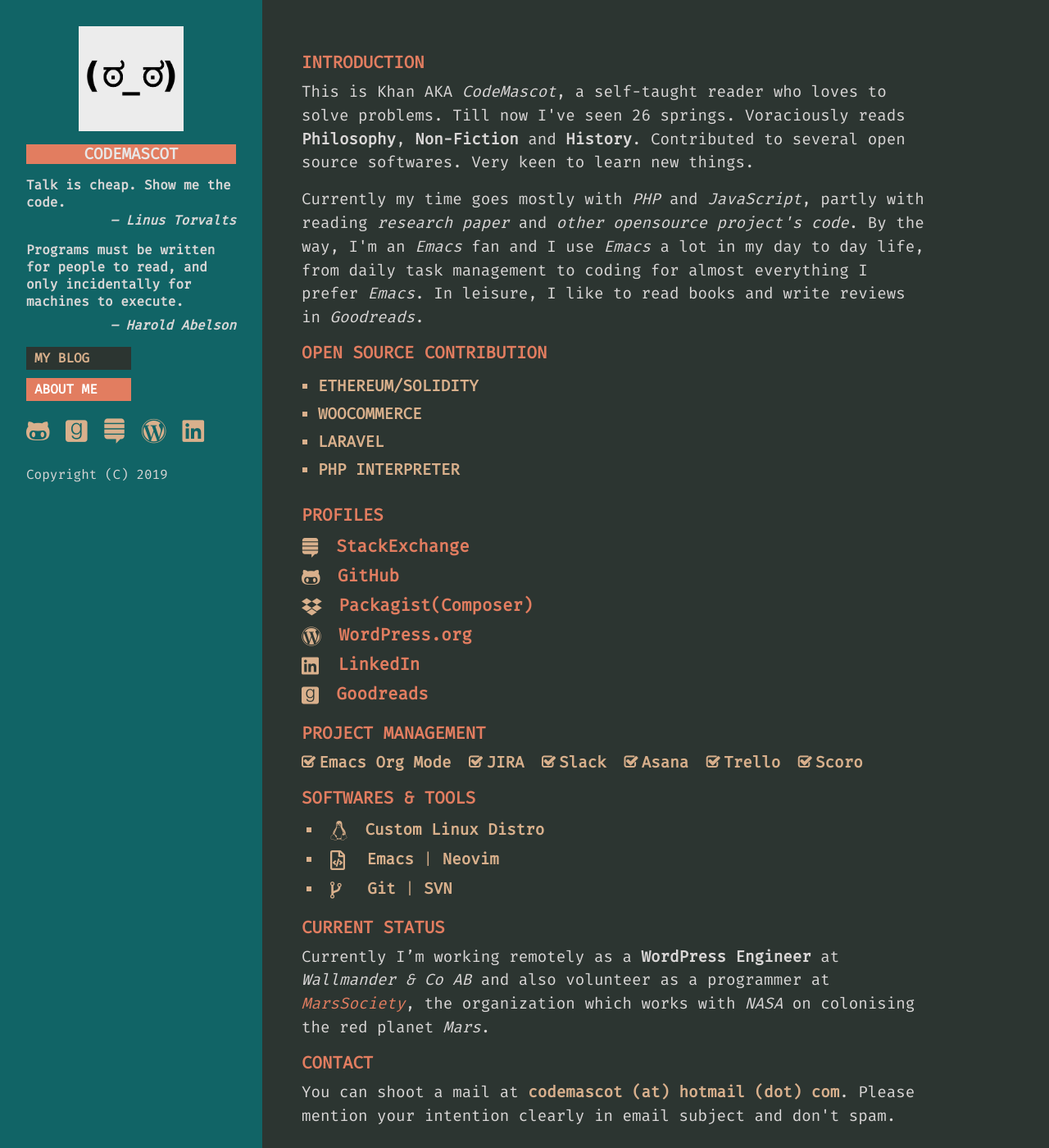
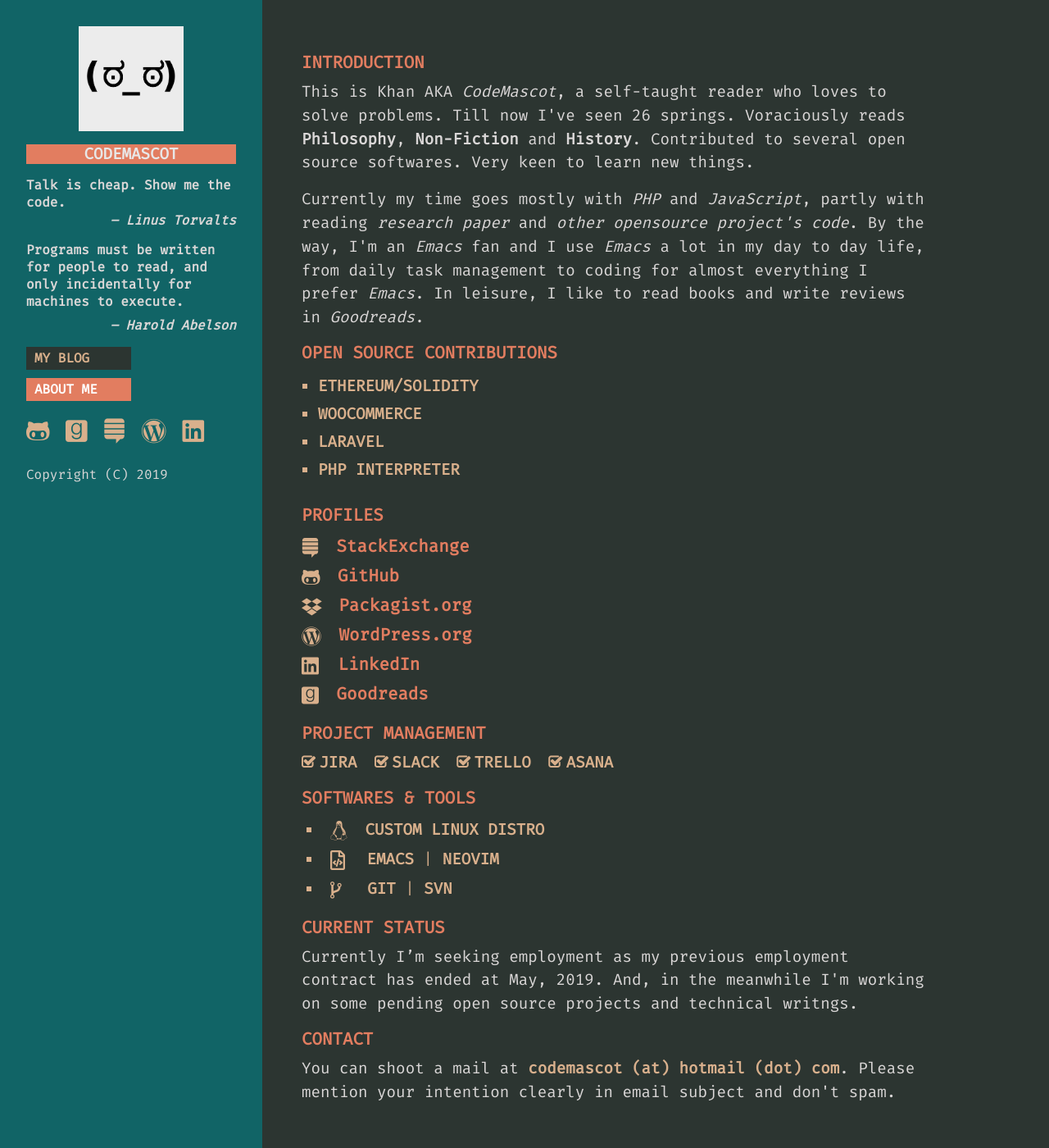
Before and after one commit to khanrn/codemascot.github.io, a Jekyll site: the page built from about-me/index.html, in a window 1280 px wide and 1400 px high. Shown: the whole window at 82% size. Built offline with Jekyll 4.4.1, drawn with Linux system fonts in a browser that asks for light colours; nearby versions of some CDN libraries.

Commit message:
About Me update

```diff
--- a/about-me/index.html
+++ b/about-me/index.html
@@ -9,7 +9,7 @@
 	<p>This is Khan AKA <em>CodeMascot</em>, a self-taught reader who loves to solve problems. Till now I've seen <span id="age-year"></span> springs. Voraciously reads <b>Philosophy</b>, <b>Non-Fiction</b> and <b>History</b>. Contributed to several open source softwares. Very keen to learn new things.
 	<p>Currently my time goes mostly with <em>PHP</em> and <em>JavaScript</em>, partly with reading <em>research paper</em> and <em>other opensource project's code</em>. By the way, I'm an <em>Emacs</em> fan and I use <em>Emacs</em> a lot in my day to day life, from daily task management to coding for almost everything I prefer <em>Emacs</em>. In leisure, I like to read books and write reviews in <i>Goodreads</i>.</p>
 
-	<h1 class="page-title">Open Source Contribution</h>
+	<h1 class="page-title">Open Source Contributions</h>
 	<ul class="contributions">
 		<li><a target="_blank" href="https://github.com/ethereum/solidity/pulls?utf8=%E2%9C%93&q=is%3Amerged+is%3Apr+author%3Acodemascot+">ethereum/solidity</a></li>
 		<li><a target="_blank" href="https://github.com/woocommerce/woocommerce/pulls?utf8=%E2%9C%93&q=is%3Apr+author%3Acodemascot+is%3Amerged+">WooCommerce</a></li>
@@ -26,7 +26,7 @@
 			<a target="_blank" href="https://github.com/codemascot">GitHub</a>
 		</li>
 		<li class="packagist">
-			<a target="_blank" href="https://packagist.org/packages/codemascot/">Packagist(Composer)</a>
+			<a target="_blank" href="https://packagist.org/packages/codemascot/">Packagist.org</a>
 		</li>
 		<li class="wp-org">
 			<a target="_blank" href="https://profiles.wordpress.org/codemascot#content-plugins">WordPress.org</a>
@@ -41,29 +41,28 @@
 
 	<h1 class="page-title">Project Management</h1>
 	<p class="pm-tools">
-		<span>Emacs Org Mode</span>
 		<span>JIRA</span>
-		<span>Slack</span>
-		<span>Asana</span>
-		<span>Trello</span>
-		<span>Scoro</span>
+		<span>SLACK</span>
+		<span>TRELLO</span>
+		<span>ASANA</span>
 	</p>
 
 	<h1 class="page-title">Softwares & Tools</h1>
 	<ul class="software-tools">
 		<li class="os">
-			<span>Custom Linux Distro</span>
+			<span>CUSTOM LINUX DISTRO</span>
 		</li>
 		<li class="ide">
-			<span>Emacs</span> | <span>Neovim</span>
+			<span>EMACS</span> | <span>NEOVIM</span>
 		</li>
 		<li class="vcs">
-			<span>Git</span> | <span>SVN</span>
+			<span>GIT</span> | <span>SVN</span>
 		</li>
 	</ul>
 
 	<h1 class="page-title">Current Status</h1>
-	<p>Currently I’m working remotely as a <b>WordPress Engineer</b> at <i>Wallmander & Co AB</i> and also volunteer as a programmer at <em><a target="_blank" href="http://www.marssociety.org/">MarsSociety</a></em>, the organization which works with <em>NASA</em> on colonising the red planet <em>Mars</em>.</p>
+	<!--<p>Currently I’m working remotely as a <b>WordPress Engineer</b> at <i>Wallmander & Co AB</i> and also volunteer as a programmer at <em><a target="_blank" href="http://www.marssociety.org/">MarsSociety</a></em>, the organization which works with <em>NASA</em> on colonising the red planet <em>Mars</em>.</p>-->
+	<p>Currently I’m seeking employment as my previous employment contract has ended at May, 2019. And, in the meanwhile I'm working on some pending open source projects and technical writngs.</p>
 
 	<h1 class="page-title">Contact</h1>
 	<p>You can shoot a mail at <b style="color: #D9B08D">codemascot (at) hotmail (dot) com</b>. Please mention your intention clearly in email subject and don't spam.</p>
```
